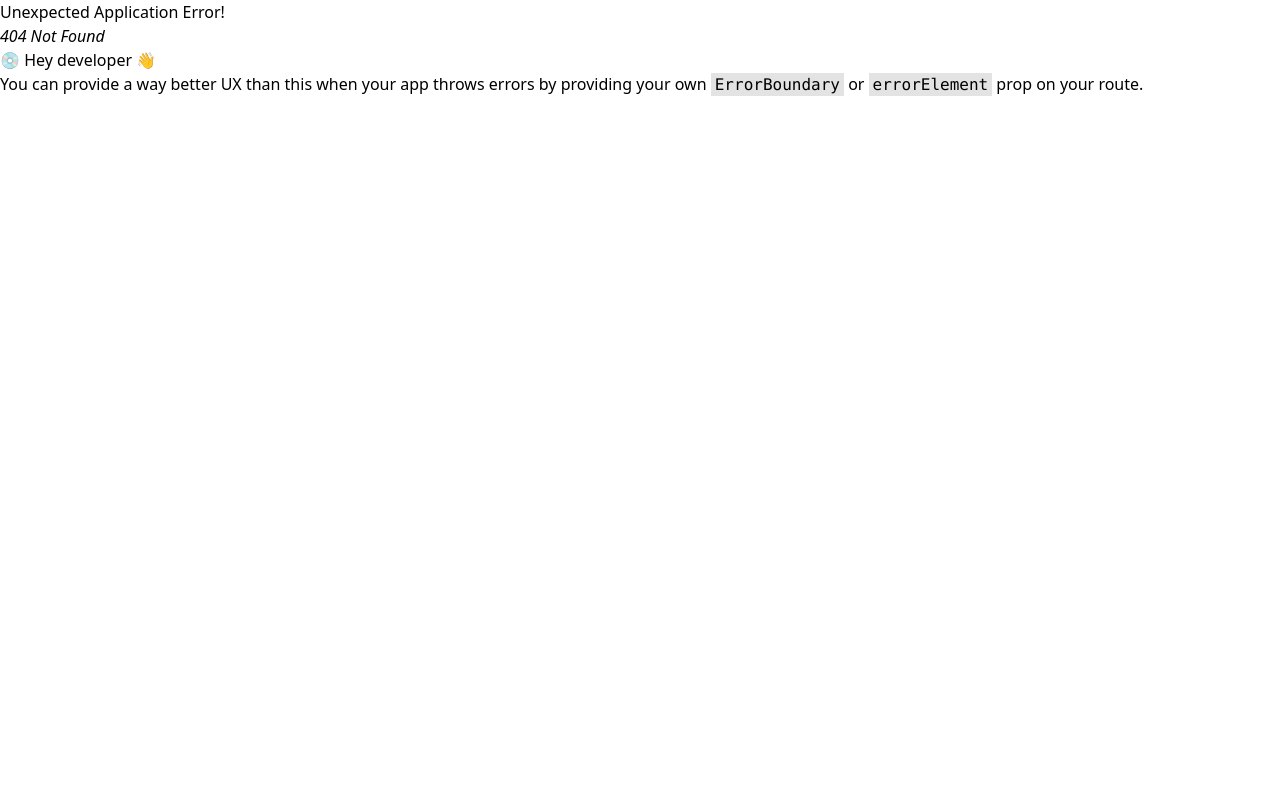
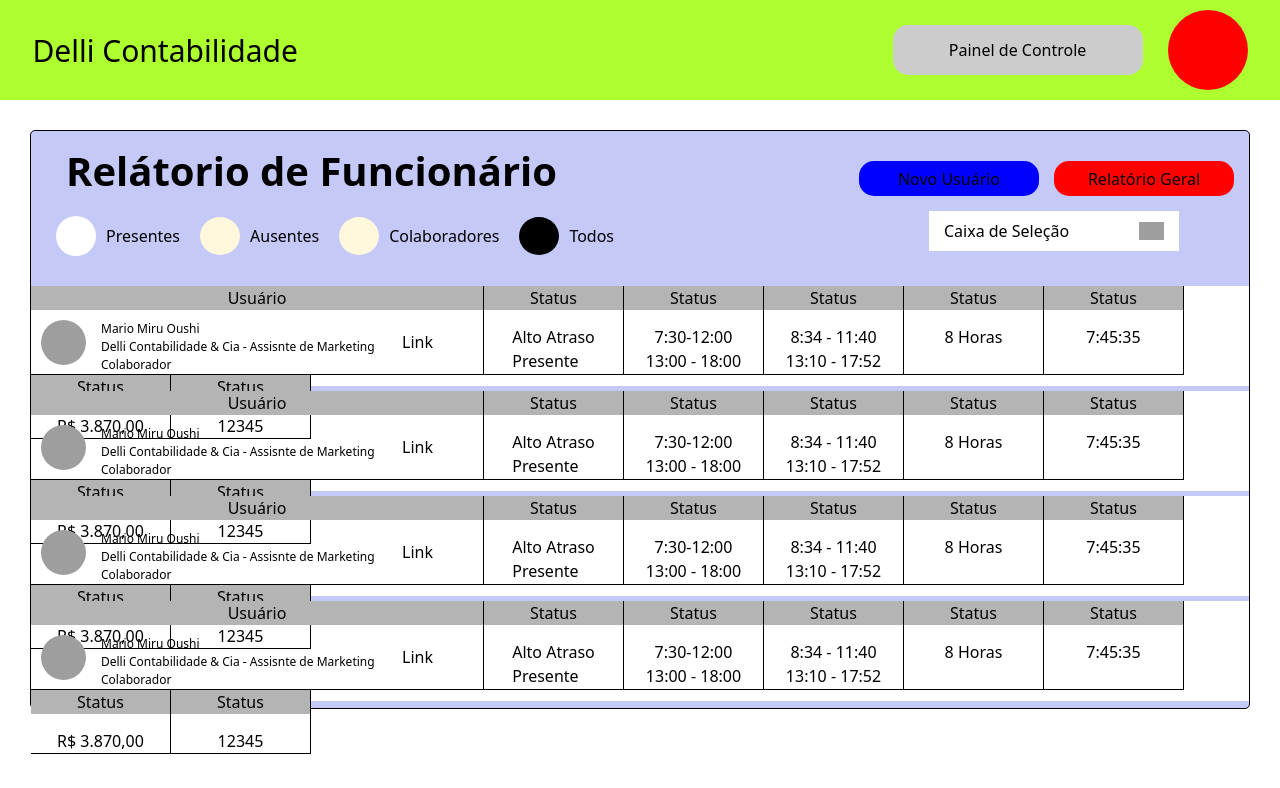
Before and after one commit to erys07/Delli-contabilidade, a React (Vite) app: page /PanelControl in a window 1280 px wide. Before the commit this address had no page. Shown: the top 788 px of the page. Built offline with nearby package versions, Linux system fonts and the light colour scheme; grey boxes are pictures that could not be loaded.

Commit message:
create client component

```diff
--- /dev/null
+++ b/src/assets/components/Client.tsx
@@ -0,0 +1,75 @@
+function Client(){
+    return<div className="window-info" >
+    <div className="usuario">
+        <div className="usuario-title">Usuário</div>
+        <div>
+            <img src="https://encrypted-tbn0.gstatic.com/images?q=tbn:ANd9GcTeoktTc3yCNfoP9xUxNbytvxSM9tkCsd9WDQ&usqp=CAU" alt="#" />
+            <div className="usuario-txt">Mario Miru Oushi <br />
+            Delli Contabilidade & Cia - Assisnte de Marketing <br />
+            Colaborador</div>
+            <a href="#">Link</a>
+        </div>
+    </div>
+
+    <div className="status">
+        <div className="usuario-title">Status</div>
+        <div className="ali">
+            Alto Atraso <br />
+            Presente
+        </div>
+    </div>
+
+
+    <div className="esperado">
+    <div className="usuario-title">Status</div>
+        <div className="ali">
+        <p>7:30-12:00</p>
+        <p>13:00 - 18:00</p>
+        </div>
+    </div>
+
+
+    <div className="registrado">
+    <div className="usuario-title">Status</div>
+        <div className="ali">
+            <p>8:34 - 11:40</p>
+            <p>13:10 - 17:52</p>
+        </div>
+    </div>
+
+
+    <div className="esperado">
+    <div className="usuario-title">Status</div>
+        <div className="ali">
+            <p>8 Horas</p>
+        </div>
+    </div>
+
+
+    <div className="registrado">
+    <div className="usuario-title">Status</div>
+        <div className="ali">
+            <p>7:45:35</p>
+        </div>
+    </div>
+
+
+    <div className="salario">
+    <div className="usuario-title">Status</div>
+        <div className="ali">
+            <h2>R$ 3.870,00</h2>
+        </div>
+
+    </div>
+
+
+    <div className="matricula">
+    <div className="usuario-title">Status</div>
+        <div className="ali">
+            <h2>12345</h2>
+        </div>
+    </div>
+</div>
+}
+
+export default Client;
--- a/src/pages/styles/style.css
+++ b/src/assets/styles/style.css
@@ -57,6 +57,7 @@
     width: auto;
     margin:30px;
     border-radius: 5px;
+    padding-bottom: 7px;
 }
 
 .header{
@@ -175,7 +176,7 @@ h1{
     align-items: center;
     display: flex;
     flex: row;
-    width: 550px;
+    width: 452px;
 
 }
 .usuario-title{
@@ -209,7 +210,7 @@ a{
     margin-top: 10px;
 }
 .status, .esperado, .registrado, .salario, .matricula{
-    width: 150px;
+    width: 140px;
     border-right: 1px solid black;
     border-bottom: 1px solid black;
 }
--- a/src/main.tsx
+++ b/src/main.tsx
@@ -8,7 +8,7 @@ import { PanelControl } from './pages/PanelControl';
 
 const router = createBrowserRouter([
   {
-    path: "/",
+    path: "/PanelControl",
     element: <PanelControl/>
   },
   {
--- a/src/pages/Main.tsx
+++ b/src/pages/Main.tsx
@@ -1,7 +1,7 @@
     import Image from '../assets/images/image.svg'
 
     function Main(){
-        return<div className="grid grid-cols-2">
+        return<div className="grid grid-cols-1 lg:grid-cols-2">
             <div className="flex flex-col items-center justify-center h-screen bg-[#110782]" style={{ backgroundImage: "radial-gradient(circle at center, rgba(0,0,0,0) 70%, rgba(0,0,0,1) 100%)", padding: "20px" }}>
                 <div className="flex items-center justify-center mb-10">
                     <a className="text-5xl text-white">Olá! Seja bem vindo</a>
--- a/src/pages/PanelControl.tsx
+++ b/src/pages/PanelControl.tsx
@@ -1,15 +1,16 @@
-import "./styles/style.css"
+import "../assets/styles/style.css"
 import { useState } from "react"
+import  Client from "../assets/components/Client"
+
 export function PanelControl(){
+
     const [list, setList] = useState(false)
     function clickEvent(){
         setList(!list)
 
     }
-
-
     return(
-        <div className="all-itens">
+        <div>
             <div className="first-top-itens">
                 <div className="tittle-page">Delli Contabilidade</div>
                 <div className="top-right">
@@ -17,14 +18,13 @@ export function PanelControl(){
                     <div className="top-right-photo"></div>
                 </div>
             </div>
-
             <div className="container">
                 <div className="header">
                     <div className="header-left">
                         <h1>Relátorio de Funcionário</h1>
                         <div className="filter-circle">
                             <div>
-                                <div className="circles-full"></div>
+                                <div className="w-10 h-10 bg-white rounded-full"></div>
                                 <div className="filter-names">Presentes</div>
                             </div>
                             <div>
@@ -50,9 +50,6 @@ export function PanelControl(){
                             Caixa de Seleção
                             <img onClick={clickEvent} style={{width:"25px",marginLeft:"40px", cursor:"pointer"}} src="https://cdn-icons-png.flaticon.com/512/6423/6423873.png" alt="#" />
                         </div>
-
-
-
                         <div style={{display:list? "flex":"none"}} className="selec-box-itens">
                             <ul>
                                 <li>Primeira Opção</li>
@@ -65,80 +62,11 @@ export function PanelControl(){
                         </div>
                     </div>
                 </div>
-
-
-
-
-                <div className="window-info" >
-                    <div className="usuario">
-                        <div className="usuario-title">Usuário</div>
-                        <div>
-                            <img src="https://encrypted-tbn0.gstatic.com/images?q=tbn:ANd9GcTeoktTc3yCNfoP9xUxNbytvxSM9tkCsd9WDQ&usqp=CAU" alt="#" />
-                            <div className="usuario-txt">Mario Miru Oushi <br />
-                            Delli Contabilidade & Cia - Assisnte de Marketing <br />
-                            Colaborador</div>
-                            <a href="#">Link</a>
-                        </div>
-                    </div>
-
-                    <div className="status">
-                        <div className="usuario-title">Status</div>
-                        <div className="ali">
-                            Alto Atraso <br />
-                            Presente
-                        </div>
-                    </div>
-
-
-                    <div className="esperado">
-                    <div className="usuario-title">Status</div>
-                        <div className="ali">
-                        <p>7:30-12:00</p>
-                        <p>13:00 - 18:00</p>
-                        </div>
-                    </div>
-
-
-                    <div className="registrado">
-                    <div className="usuario-title">Status</div>
-                        <div className="ali">
-                            <p>8:34 - 11:40</p>
-                            <p>13:10 - 17:52</p>
-                        </div>
-                    </div>
-
-
-                    <div className="esperado">
-                    <div className="usuario-title">Status</div>
-                        <div className="ali">
-                            <p>8 Horas</p>
-                        </div>
-                    </div>
-
-
-                    <div className="registrado">
-                    <div className="usuario-title">Status</div>
-                        <div className="ali">
-                            <p>7:45:35</p>
-                        </div>
-                    </div>
-
-
-                    <div className="salario">
-                    <div className="usuario-title">Status</div>
-                        <div className="ali">
-                            <h2>R$ 3.870,00</h2>
-                        </div>
-
-                    </div>
-
-
-                    <div className="matricula">
-                    <div className="usuario-title">Status</div>
-                        <div className="ali">
-                            <h2>12345</h2>
-                        </div>
-                    </div>
+                <div>
+                    <Client/>
+                    <Client/>
+                    <Client/>
+                    <Client/>
                 </div>
             </div>
         </div>
```
